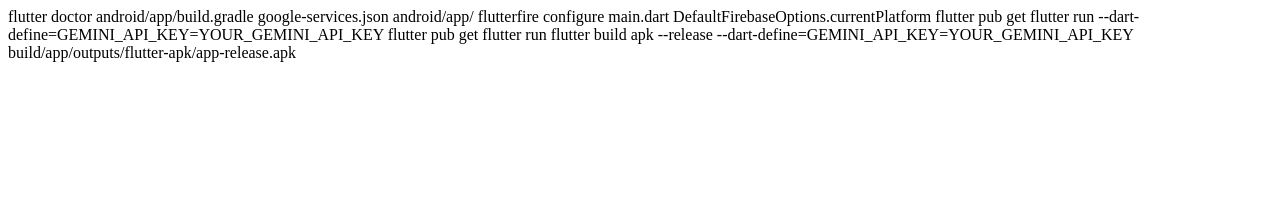
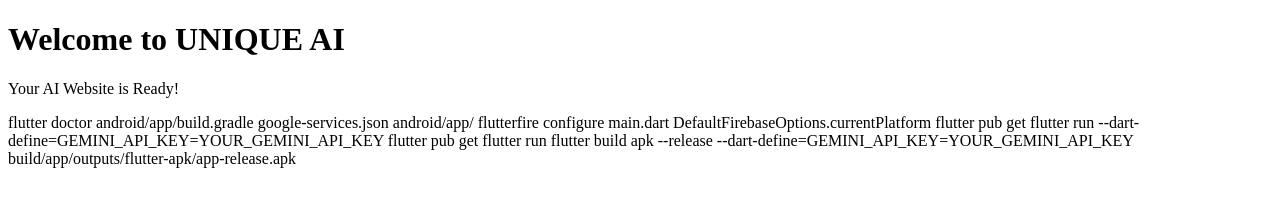
Before and after one commit to UNIQUE-AIV/UNIQUE-AI, a plain HTML site: page index.html in a window 1280 px wide. Drawn offline with Linux system fonts and the light colour scheme.

Commit message:
Update index.html for UNIQUE AI website

```diff
--- a/index.html
+++ b/index.html
@@ -1,3 +1,13 @@
+<!DOCTYPE html>
+<html>
+<head>
+    <title>UNIQUE AI</title>
+</head>
+<body>
+    <h1>Welcome to UNIQUE AI</h1>
+    <p>Your AI Website is Ready!</p>
+</body>
+</html>
 flutter doctor
 android/app/build.gradle
 google-services.json android/app/
```
